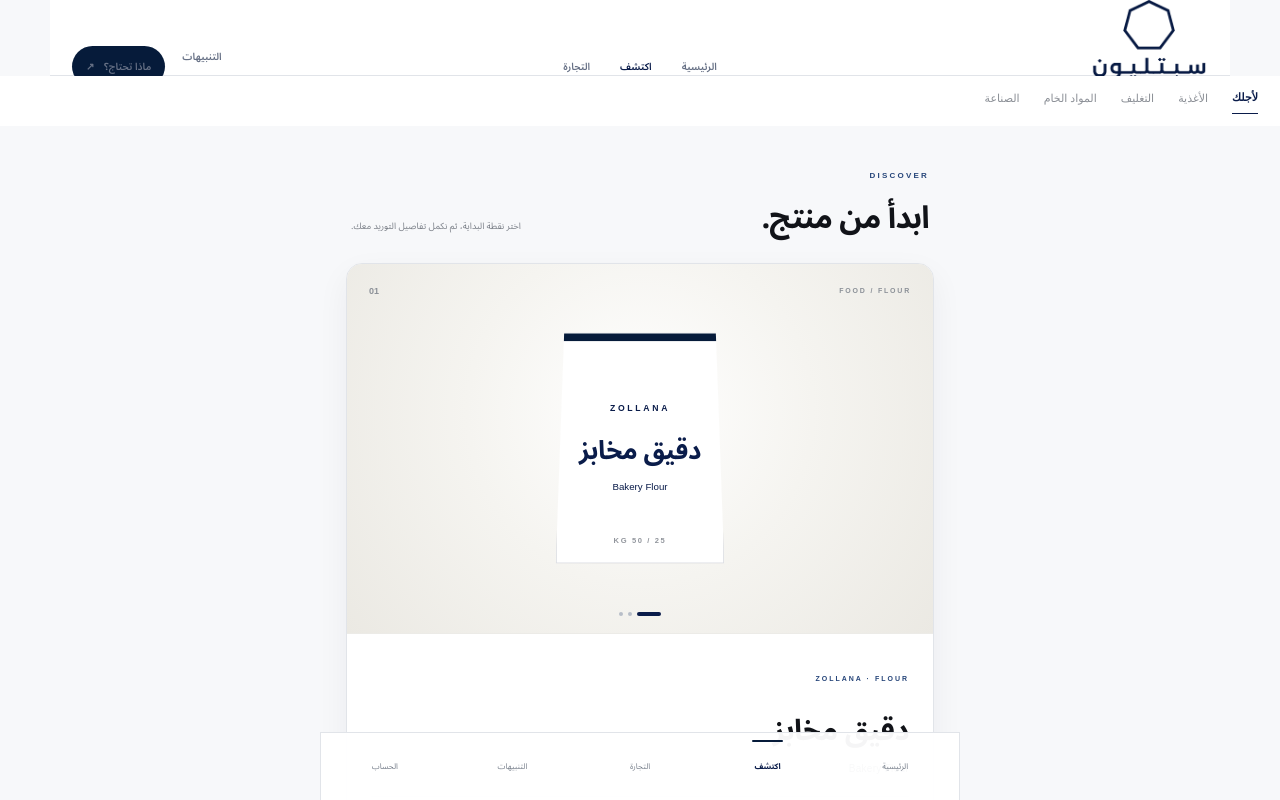
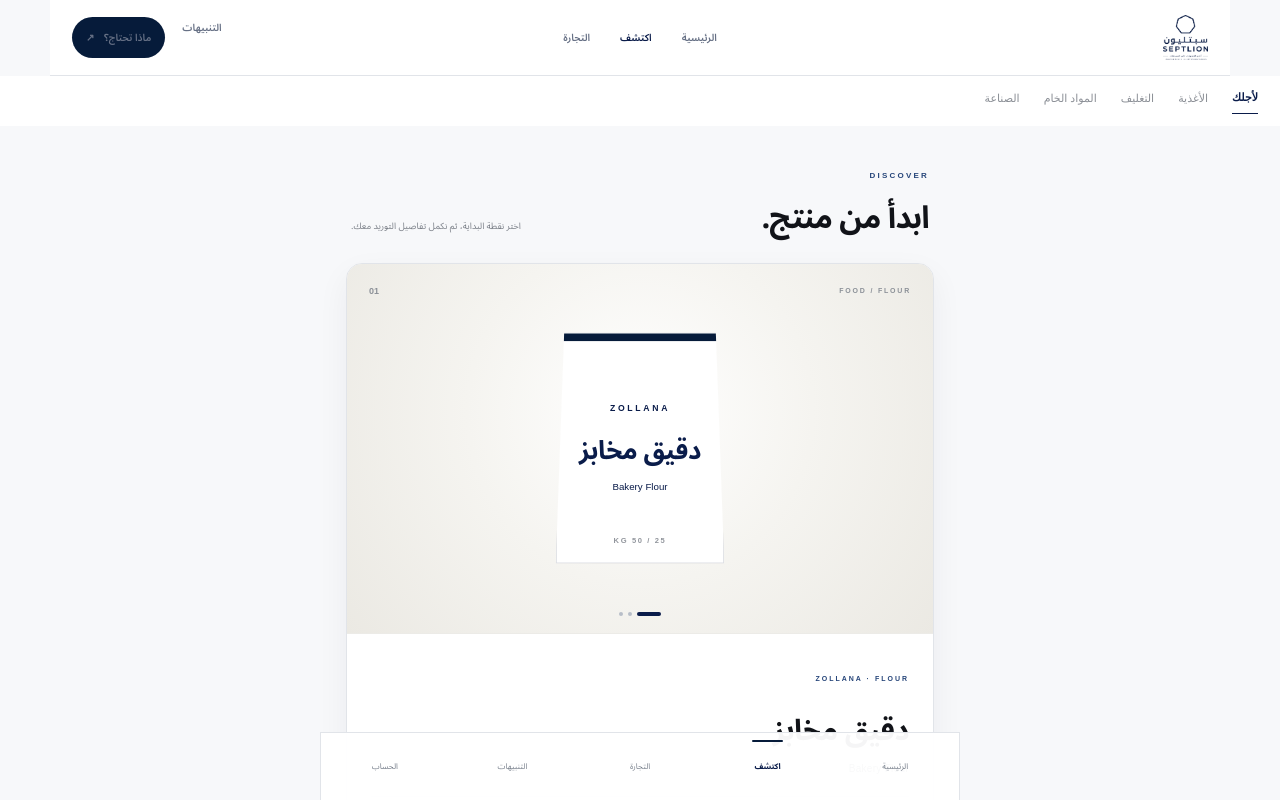
Before and after one commit to moaztepia-tech/Septlion-, a Next.js app in the folder apps/web/: page /discover in a window 1280 px wide. Shown: the top 800 px of the page. Built offline with nearby package versions, Linux system fonts and the light colour scheme.

Commit message:
brand: size full primary logo correctly in platform headers

```diff
--- a/apps/web/app/platform-v1.css
+++ b/apps/web/app/platform-v1.css
@@ -174,3 +174,16 @@
 @media(prefers-color-scheme:dark){
  .sl-dark-auto{--sl-canvas:#060B16;--sl-white:#0C1424;--sl-ink:#F5F7FA;--sl-muted:#AAB3C2;--sl-line:#253047}
 }
+
+/* Master logo header correction */
+.product-brand img,.chat-logo img{
+ width:auto!important;
+ height:46px!important;
+ max-width:190px!important;
+ object-fit:contain!important;
+ object-position:left center!important;
+ display:block!important;
+}
+@media(max-width:760px){
+ .product-brand img,.chat-logo img{height:38px!important;max-width:156px!important}
+}
```
